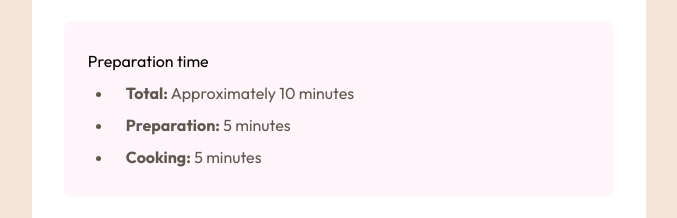
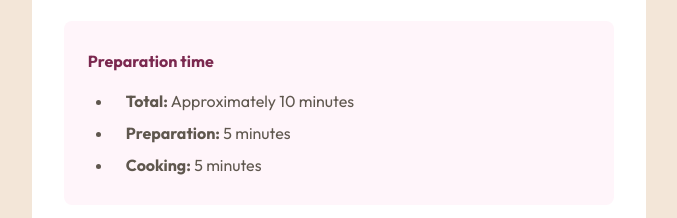
Before and after one commit to Mahendran-C/recipe-page-main, a plain HTML site: page index.html in a window 1280 px wide. Shown: the part 576-794 px from the top of the page, without its empty margins (301-978 px from the left). Drawn offline with Linux system fonts and the light colour scheme.

Commit message:
Update style.css

```diff
--- a/style.css
+++ b/style.css
@@ -80,7 +80,8 @@ h1{
     border-radius: .5rem;
     line-height: 2rem;
 }
-.preparation > h3{
+.preparation > p{
+    font-weight: var(--fw700);
     color: var(--darkRaspberry);
     margin-bottom: .5rem;
 }
```
